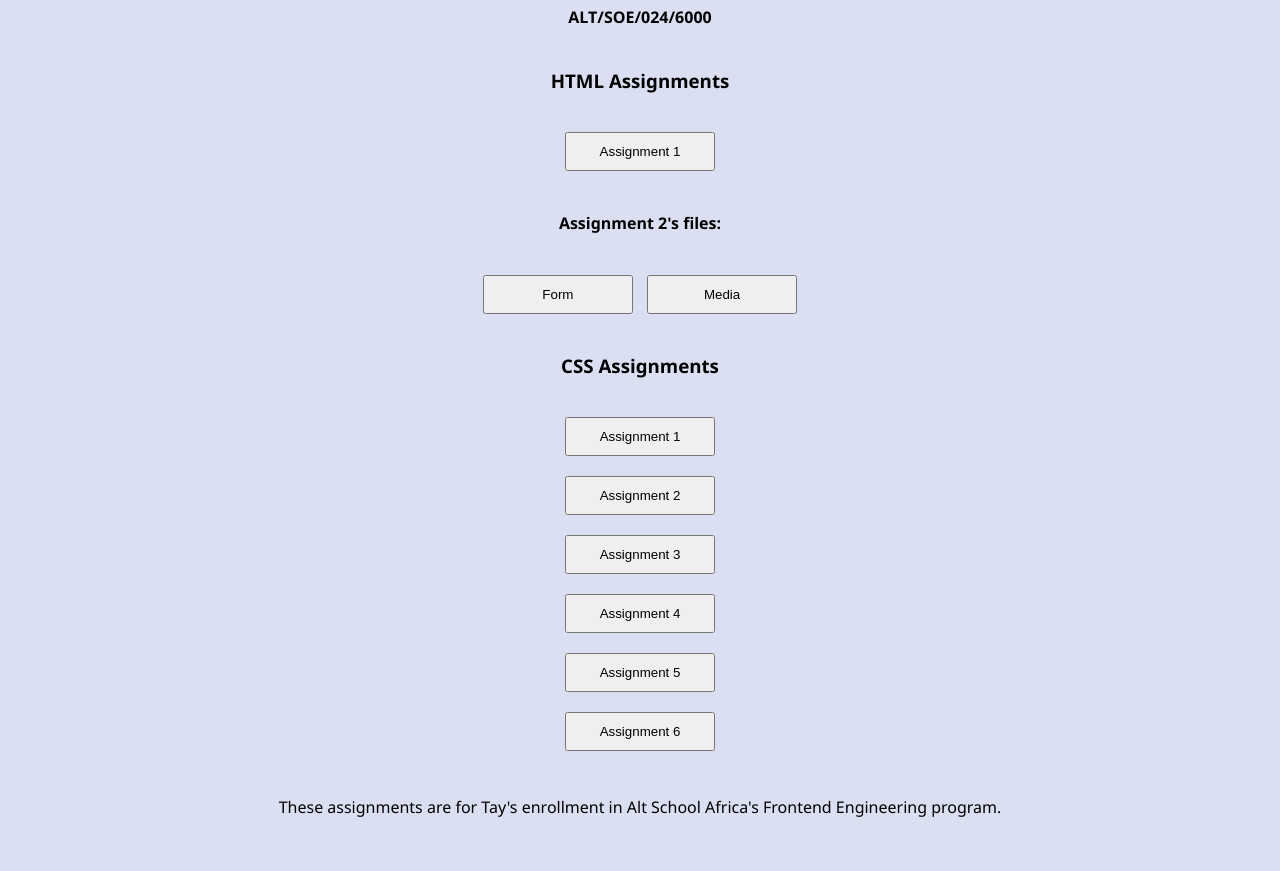
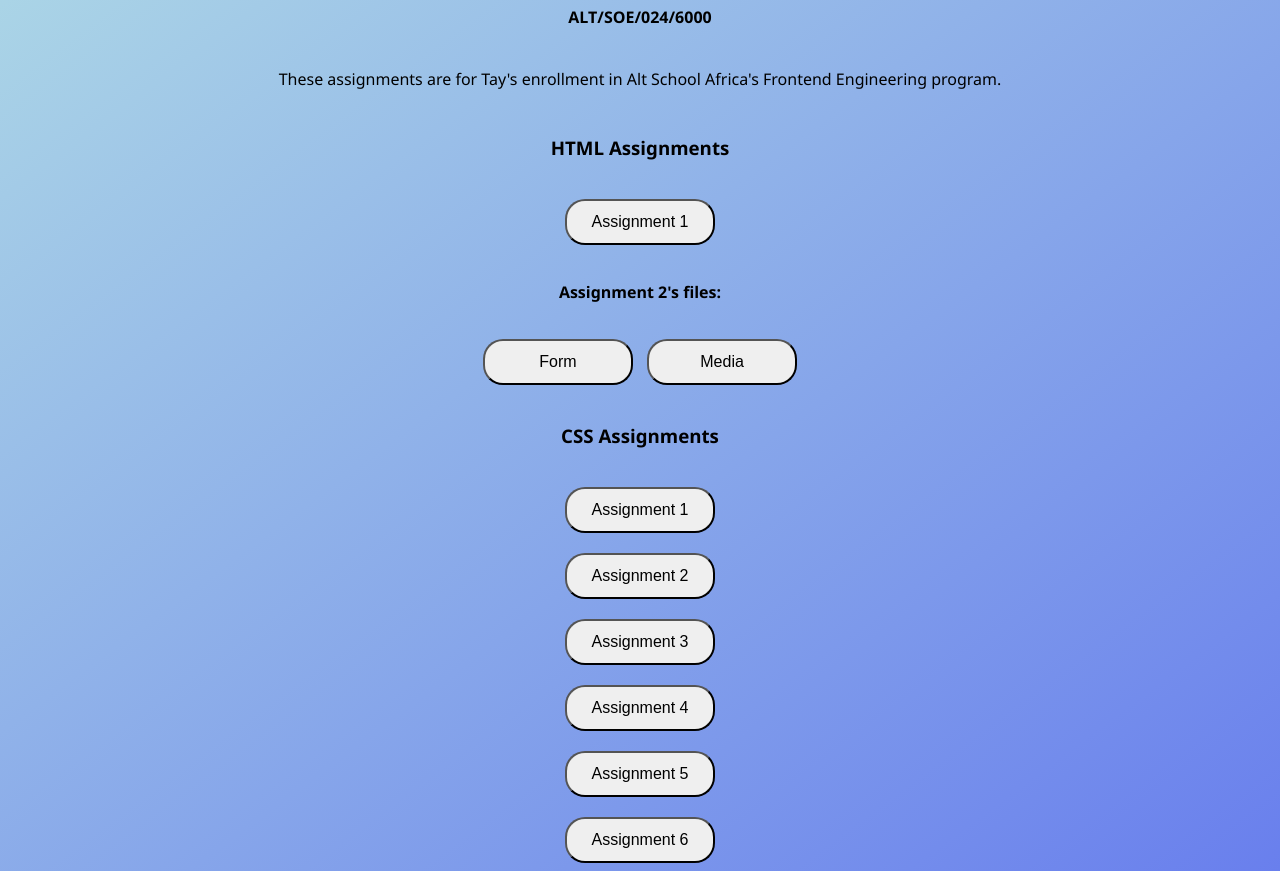
Before and after one commit to tayamari/Tays-AltSchool-Africa-Assignment-Website, a plain HTML site: page index.html in a window 1280 px wide. Shown: the part 80-951 px from the top of the page. Before the commit the page ends 914 px from the top, so only its background shows below. Drawn offline with Linux system fonts and the light colour scheme.

Commit message:
Add files via upload

```diff
--- a/index.html
+++ b/index.html
@@ -1,11 +1,8 @@
 <!DOCTYPE html>
 <html lang="en">
   <head>
-        <meta
-      charset="UTF-8"/>
-      <meta name="viewport"
-      content="width=device-width, initial-scale=1.0"
-    />
+    <meta charset="UTF-8" />
+    <meta name="viewport" content="width=device-width, initial-scale=1.0" />
     <title>Taylor's AltSchool Africa Assignments</title>
     <link rel="stylesheet" href="style.css" />
   </head>
@@ -15,31 +12,75 @@
       <h4 id="AltID">ALT/SOE/024/6000</h4>
     </div>
 
+    <p id="description">
+      These assignments are for Tay's enrollment in Alt School Africa's Frontend
+      Engineering program.
+    </p>
+
     <h3>HTML Assignments</h3>
     <div class="html-docs">
-        <button onclick="window.location.href='https://tayamari.github.io/HTML-Assignment-1-AltSchool/'" id="html-1">Assignment 1</button>
+      <button
+        onclick="window.location.href='https://tayamari.github.io/HTML-Assignment-1-AltSchool/'"
+        id="html-1"
+      >
+        Assignment 1
+      </button>
       <div class="html-2">
-    <h4 id="html-2-tag">Assignment 2's files:</h4>
+        <p id="html-2-tag"><strong>Assignment 2's files:</strong></p>
         <button
           class="joint"
           id="btn-1"
-          onclick="window.location.href='https://tayamari.github.io/HTML-Assignment-2-AltSchool/table.html'">
-        Form</button>
-    <button class="joint" onclick="window.location.href='https://tayamari.github.io/HTML-Assignment-2-AltSchool/media.html'">Media</button>
+          onclick="window.location.href='https://tayamari.github.io/HTML-Assignment-2-AltSchool/table.html'"
+        >
+          Form
+        </button>
+
+        <button
+          class="joint"
+          onclick="window.location.href='https://tayamari.github.io/HTML-Assignment-2-AltSchool/media.html'"
+        >
+          Media
+        </button>
       </div>
-
     </div>
 
     <div class="css">
       <h3>CSS Assignments</h3>
-    <button onclick="window.location.href='CSS-Assignment-1/index.html'">Assignment 1</button>
-    <button onclick="window.location.href='CSS-Assignment-2/index.html'">Assignment 2</button>
-    <button onclick="window.location.href='CSS-Assignment-3/index.html'">Assignment 3</button>
-    <button onclick="window.location.href='CSS-Assignment-4/index.html'">Assignment 4</button>
-    <button onclick="window.location.href='CSS-Assignment-5/index.html'">Assignment 5</button>
-    <button onclick="window.location.href='CSS-Assignment-6/index.html'">Assignment 6</button>
+
+      <button
+        onclick="window.location.href='http://127.0.0.1:3000/CSS Assignments/CSS-Assignment-1/index.html'"
+      >
+        Assignment 1
+      </button>
+
+      <button
+        onclick="window.location.href='http://127.0.0.1:3000/CSS Assignments/CSS-Assignment-2/index.html'"
+      >
+        Assignment 2
+      </button>
+
+      <button
+        onclick="window.location.href='http://127.0.0.1:3000/CSS Assignments/CSS-Assignment-3/index.html'"
+      >
+        Assignment 3
+      </button>
+
+      <button onclick="window.location.href='CSS-Assignment-4/index.html'">
+        Assignment 4
+      </button>
+
+      <button
+        onclick="window.location.href='http://127.0.0.1:3000/CSS Assignments/CSS-Assignment-5/index.html'"
+      >
+        Assignment 5
+      </button>
+
+      <button
+        onclick="window.location.href='http://127.0.0.1:3000/CSS Assignments/CSS-Assignment-6/index.html'"
+      >
+        Assignment 6
+      </button>
     </div>
 
-    <p>These assignments are for Tay's enrollment in Alt School Africa's Frontend Engineering program.</p>
   </body>
 </html>
--- a/style.css
+++ b/style.css
@@ -2,6 +2,7 @@
 
 body {
   background-color: rgb(218, 224, 242);
+ background-image: linear-gradient(to bottom right,lightblue, rgb(105, 127, 237));
   font-family: "Segoe UI", Tahoma, Geneva, Verdana, sans-serif;
 }
 
@@ -42,8 +43,18 @@
   margin-right: 10px; /*Adds space between the row of two buttons*/
 }
 
+button {
+  border-radius: 20px;
+  padding: 12px;
+  font-size: medium;
+}
+
+button:hover {
+  background-color: rgb(58, 69, 81);
+  color:rgb(232, 232, 239)
+}
+
 .html-docs button {
-  padding: 10px;
   width: 150px;
   margin-left: 0%;
   margin-top: 20px;
@@ -51,15 +62,18 @@
 }
 
 .css button {
-  padding: 10px;
   width: 150px;
   margin-top: 20px;
   margin-left: 0%;
 }
 
-p {
-  margin-top: 45px;
+#description {
+  margin-bottom: 45px;
   text-align: center;
   width:100%; /* Ensures it takes up full width */
   display:block;  /* Ensures proper alignment behavior */
 }
+
+p {
+  font-size: medium;
+}
```
Lines whose indentation alone changed are shown as unchanged.
